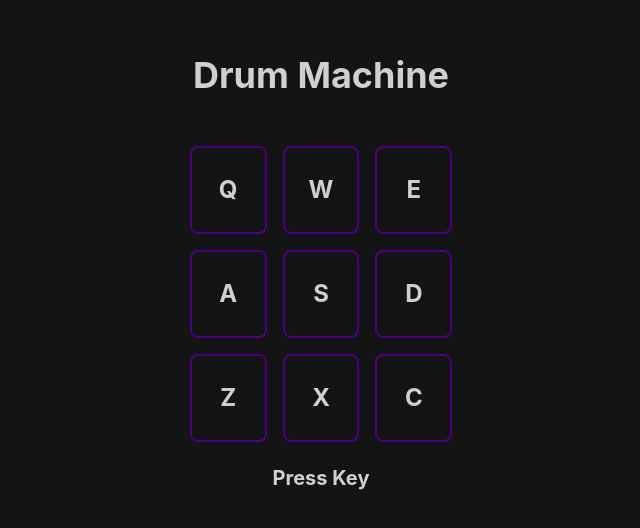
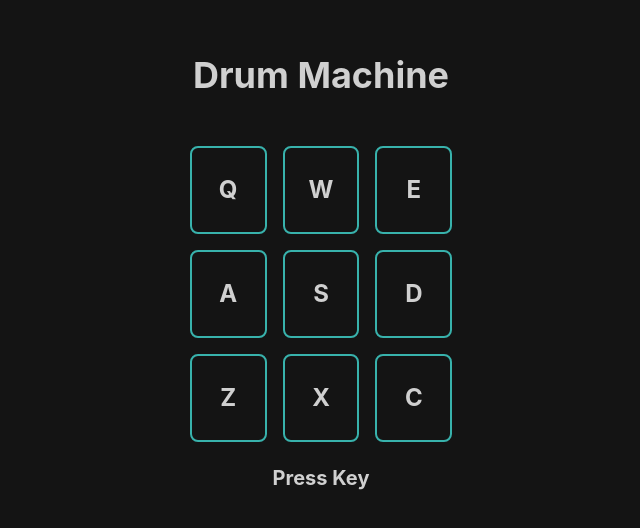
Before and after one commit to aroyan/drum-machine, a React (Create React App) app: page / in a window 1280 px wide. Shown: the part 128-656 px from the top of the page, without its empty margins (319-959 px from the left). Built offline with nearby package versions, Linux system fonts and the light colour scheme.

Commit message:
Change border color

```diff
--- a/src/components/PadKey.js
+++ b/src/components/PadKey.js
@@ -32,7 +32,7 @@ export default function PadKey(props) {
       className="drum-pad"
       id={props.clipId}
       onClick={playAudio}
-      border={'2px solid indigo'}
+      border={'2px solid #38B2AC'}
       p={'6'}
       m={'2'}
       borderRadius={'0.5rem'}
```
